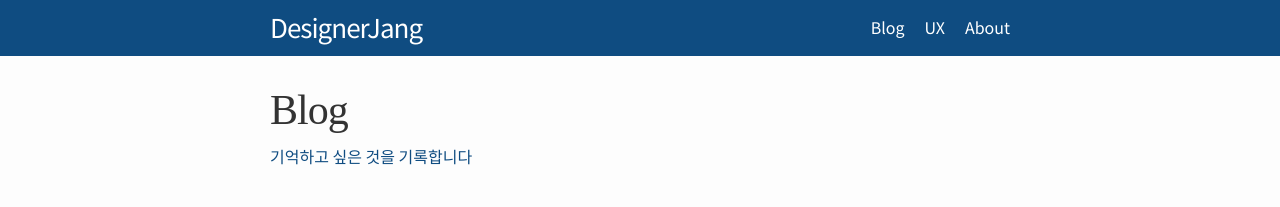
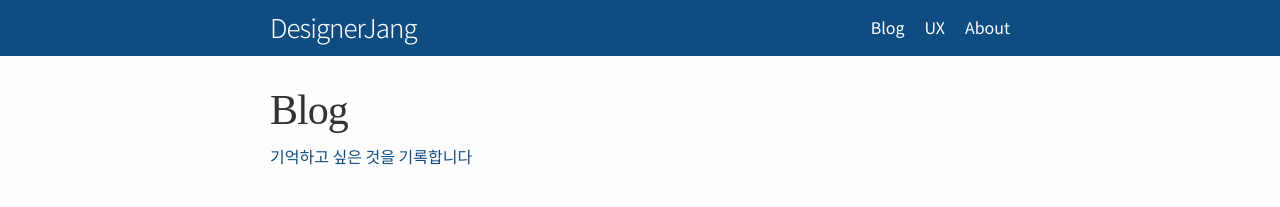
Before and after one commit to DesignerJJang/DesignerJJang.github.io, a Jekyll site: the page built from category/Blog.md, in a window 1280 px wide. Shown: the top 207 px of the page. Built offline with Jekyll 4.4.1, drawn with Linux system fonts in a browser that asks for light colours.

Commit message:
fontimport

```diff
--- a/_sass/minima/initialize.scss
+++ b/_sass/minima/initialize.scss
@@ -57,4 +57,4 @@ $on-large:         $on-laptop !default;
 ;
 
 
-@import url('https://fonts.googleapis.com/css?family=Noto+Sans+KR|Noto+Serif+KR&display=swap');
+@import url('https://fonts.googleapis.com/css?family=Noto+Sans+KR:300,400,500,700|Noto+Serif+KR:200,300,400,500,600&display=swap&subset=korean');
```
